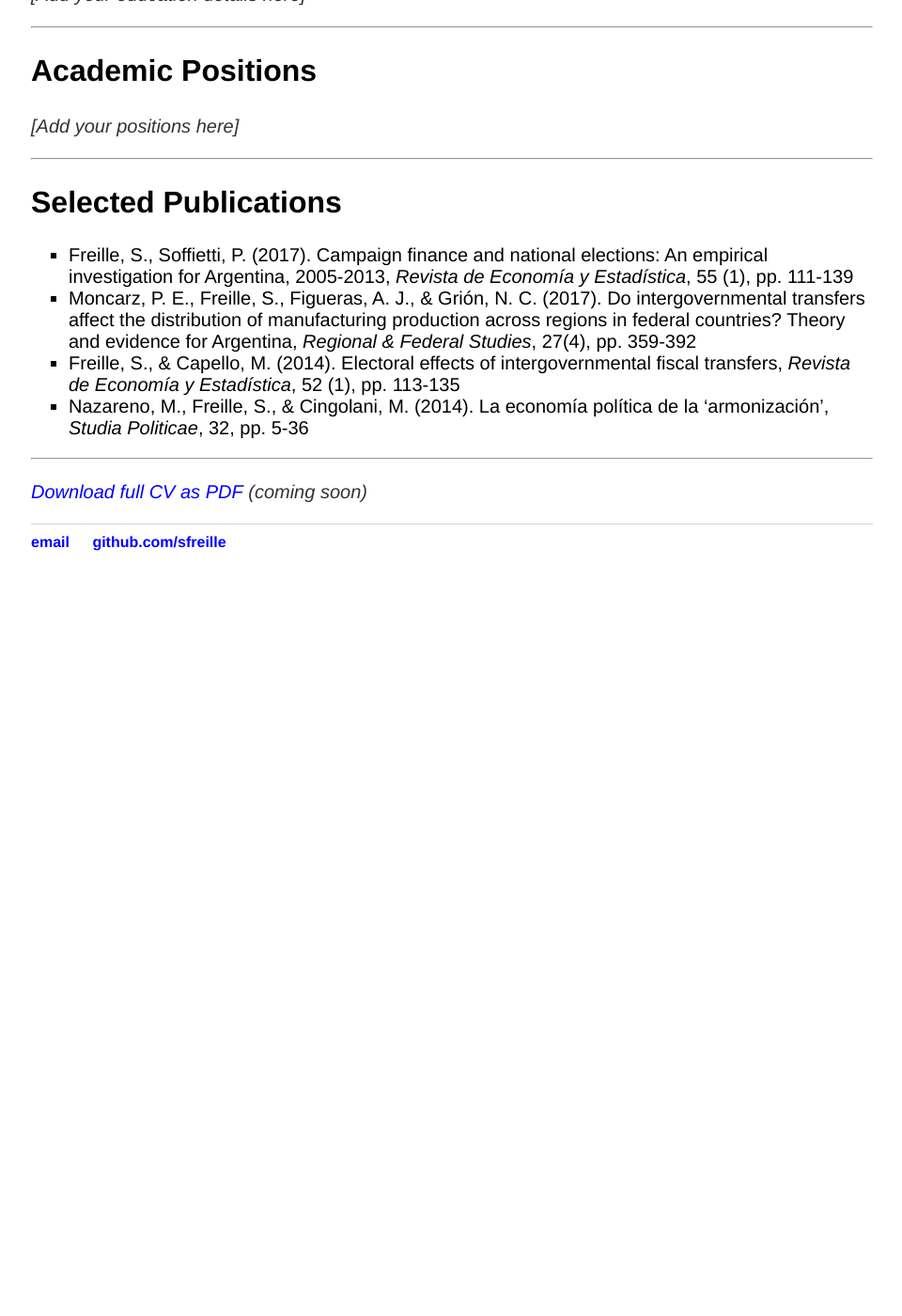
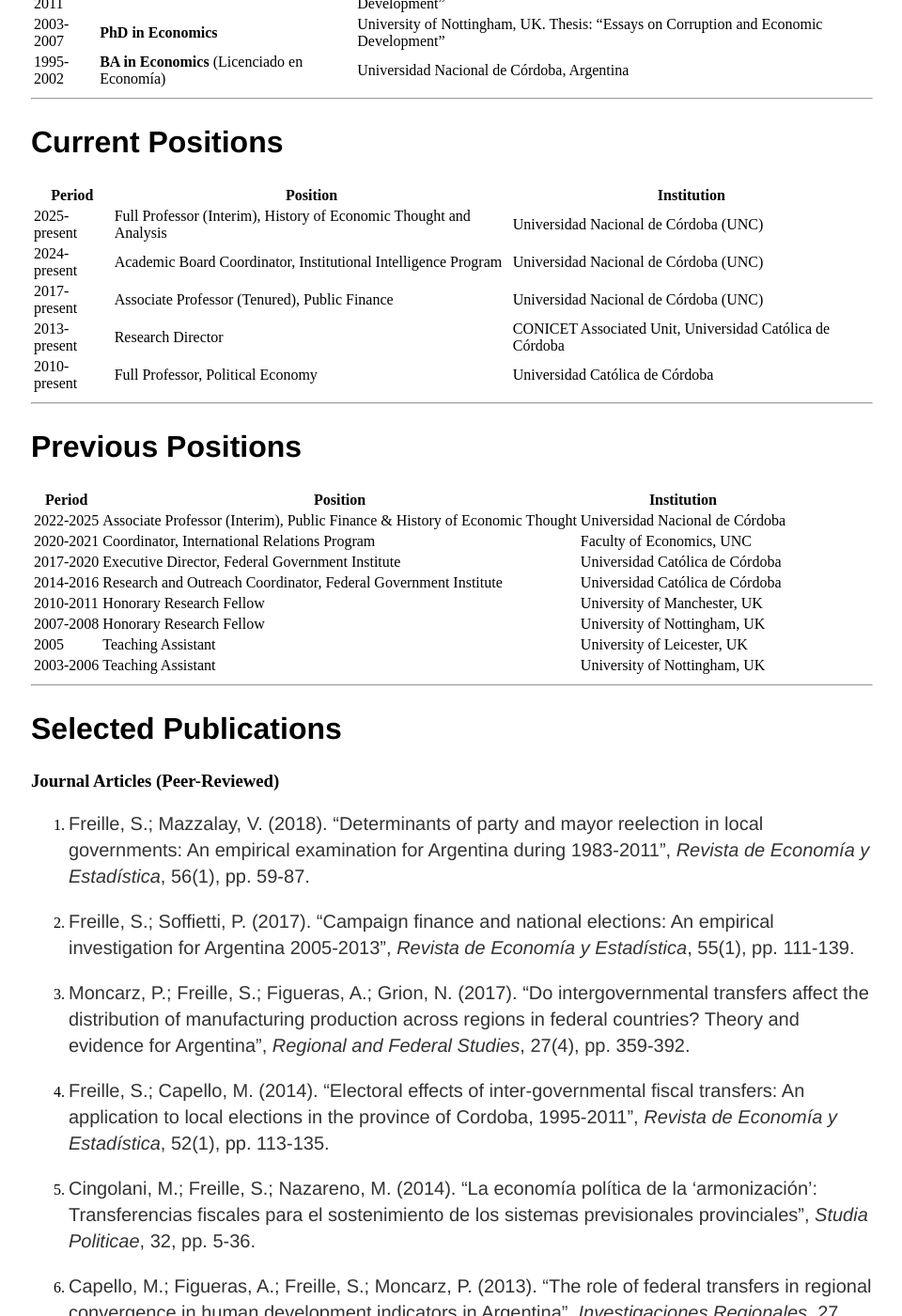
Before and after one commit to sfreille/sfreille.github.io, a Jekyll site: the page built from cv.md, in a window 1280 px wide and 1400 px high, scrolled down 760 px. Shown: the whole window at 94% size, without its empty margins (159-1119 px from the left). Built offline with Jekyll 4.4.1, drawn with Linux system fonts in a browser that asks for light colours; before the commit the page ends 1406 px from its top, so only the background shows below that; some of the changed text lies outside the part shown.

Commit message:
Add complete CV and assets folder structure
- Create assets/files/ and assets/images/ directories
- Add full CV in Spanish (PDF) to assets/files/
- Update cv.md with complete CV content translated to English:
  - Education (PhD Nottingham, BA UNC, Postdoc CONICET)
  - Current and previous academic positions
  - Selected publications (9 journal articles, 4 working papers)
  - Research grants and awards
  - PhD supervision
  - Professional service
  - Languages and software skills
- Link to downloadable PDF at bottom of page

Co-Authored-By: Claude Opus 4.5 <noreply@anthropic.com>

```diff
--- a/cv.md
+++ b/cv.md
@@ -8,43 +8,134 @@ permalink: /cv
 
 ## Sebastián Freille
 
-**Position:** Academic Economist
-**Institution:** Universidad Nacional de Córdoba (UNC)
-**Email:** sebastian.freille@gmail.com
+**Email:** sebastian.freille@gmail.com / sfreille@unc.edu.ar
+**Web:** [sfreille.github.io](https://sfreille.github.io)
 **GitHub:** [sfreille](https://github.com/sfreille)
 
 ---
 
 ## Research Interests
 
-- Public Economics
+- Public Economics and Public Finance
 - Political Economy
-- Sub-national Elections
+- Sub-national Elections and Electoral Politics
 - Political Economy of Redistribution
-- Special Interest Groups
-- Lobbying and Corruption
+- Special Interest Groups, Lobbying and Influence
+- Corruption and Institutional Quality
 
 ---
 
 ## Education
 
-*[Add your education details here]*
+| Year | Degree | Institution |
+|------|--------|-------------|
+| 2009-2011 | **Postdoctoral Research** | CONICET, Argentina. Project: "Decentralization, Corruption and Economic Development" |
+| 2003-2007 | **PhD in Economics** | University of Nottingham, UK. Thesis: "Essays on Corruption and Economic Development" |
+| 1995-2002 | **BA in Economics** (Licenciado en Economía) | Universidad Nacional de Córdoba, Argentina |
 
 ---
 
-## Academic Positions
+## Current Positions
 
-*[Add your positions here]*
+| Period | Position | Institution |
+|--------|----------|-------------|
+| 2025-present | Full Professor (Interim), History of Economic Thought and Analysis | Universidad Nacional de Córdoba (UNC) |
+| 2024-present | Academic Board Coordinator, Institutional Intelligence Program | Universidad Nacional de Córdoba (UNC) |
+| 2017-present | Associate Professor (Tenured), Public Finance | Universidad Nacional de Córdoba (UNC) |
+| 2013-present | Research Director | CONICET Associated Unit, Universidad Católica de Córdoba |
+| 2010-present | Full Professor, Political Economy | Universidad Católica de Córdoba |
+
+---
+
+## Previous Positions
+
+| Period | Position | Institution |
+|--------|----------|-------------|
+| 2022-2025 | Associate Professor (Interim), Public Finance & History of Economic Thought | Universidad Nacional de Córdoba |
+| 2020-2021 | Coordinator, International Relations Program | Faculty of Economics, UNC |
+| 2017-2020 | Executive Director, Federal Government Institute | Universidad Católica de Córdoba |
+| 2014-2016 | Research and Outreach Coordinator, Federal Government Institute | Universidad Católica de Córdoba |
+| 2010-2011 | Honorary Research Fellow | University of Manchester, UK |
+| 2007-2008 | Honorary Research Fellow | University of Nottingham, UK |
+| 2005 | Teaching Assistant | University of Leicester, UK |
+| 2003-2006 | Teaching Assistant | University of Nottingham, UK |
 
 ---
 
 ## Selected Publications
 
-- Freille, S., Soffietti, P. (2017). Campaign finance and national elections: An empirical investigation for Argentina, 2005-2013, *Revista de Economía y Estadística*, 55 (1), pp. 111-139
-- Moncarz, P. E., Freille, S., Figueras, A. J., & Grión, N. C. (2017). Do intergovernmental transfers affect the distribution of manufacturing production across regions in federal countries? Theory and evidence for Argentina, *Regional & Federal Studies*, 27(4), pp. 359-392
-- Freille, S., & Capello, M. (2014). Electoral effects of intergovernmental fiscal transfers, *Revista de Economía y Estadística*, 52 (1), pp. 113-135
-- Nazareno, M., Freille, S., & Cingolani, M. (2014). La economía política de la 'armonización', *Studia Politicae*, 32, pp. 5-36
+### Journal Articles (Peer-Reviewed)
+
+1. Freille, S.; Mazzalay, V. (2018). "Determinants of party and mayor reelection in local governments: An empirical examination for Argentina during 1983-2011", *Revista de Economía y Estadística*, 56(1), pp. 59-87.
+
+2. Freille, S.; Soffietti, P. (2017). "Campaign finance and national elections: An empirical investigation for Argentina 2005-2013", *Revista de Economía y Estadística*, 55(1), pp. 111-139.
+
+3. Moncarz, P.; Freille, S.; Figueras, A.; Grion, N. (2017). "Do intergovernmental transfers affect the distribution of manufacturing production across regions in federal countries? Theory and evidence for Argentina", *Regional and Federal Studies*, 27(4), pp. 359-392.
+
+4. Freille, S.; Capello, M. (2014). "Electoral effects of inter-governmental fiscal transfers: An application to local elections in the province of Cordoba, 1995-2011", *Revista de Economía y Estadística*, 52(1), pp. 113-135.
+
+5. Cingolani, M.; Freille, S.; Nazareno, M. (2014). "La economía política de la 'armonización': Transferencias fiscales para el sostenimiento de los sistemas previsionales provinciales", *Studia Politicae*, 32, pp. 5-36.
+
+6. Capello, M.; Figueras, A.; Freille, S.; Moncarz, P. (2013). "The role of federal transfers in regional convergence in human development indicators in Argentina", *Investigaciones Regionales*, 27, pp. 33-63.
+
+7. Capello, M.; Figueras, A.; Freille, S.; Moncarz, P. (2009). "Fiscal Transfers, Public Sector Wage Premium and the Effects on Private Wages", *Revista de Economía y Estadística*, 0(2), pp. 41-66.
+
+8. Cuestas, J.C.; Freille, S.; O'Gorman, P. (2009). "The Media and Public Agendas: Testing for Media Effects in Argentina during 2003-2008", *Revista de Economía y Estadística*, 0(1), pp. 97-124.
+
+9. **Freille, S.; Haque, M.E.; Kneller, R. (2007). "A Contribution to the Empirics of Press Freedom and Corruption", *European Journal of Political Economy*, 23(4), pp. 838-862.**
+
+### Working Papers
+
+1. Freille, S. (2022). "Winner's purse: Presidents and governors in Argentina during 2003-2019".
+
+2. Avramovich, C.; Freille, S.; Moncarz, P.; Soffietti, P. (2019). "Inside the Revolving Door: Campaign Finance, Lobbying Meetings and Public Contracts. An Investigation for Argentina", *CAF Working Paper* N° 2019/03.
+
+3. Freille, S.; Haque, M.E.; Kneller, R. (2007). "Federalism, decentralisation and corruption", SSRN 951110.
+
+4. Freille, S.; Haque, M.E.; Kneller, R. (2007). "Decentralisation, corruption and economic development", SSRN 985638.
 
 ---
 
-*[Download full CV as PDF](#)* *(coming soon)*
+## Research Grants (as Principal Investigator)
+
+- **2018-2020**: "Interest groups, influence and economic and political effects" - SECyT, Universidad Nacional de Córdoba
+- **2018-2019**: Research Grant, CAF - Development Bank of Latin America (USD 10,000)
+- **2016-2019**: "Interest groups, influence and economic and political outcomes" - Universidad Católica de Córdoba / CONICET
+- **2014-2016**: "Money and politics in Argentina: Campaign finance, electoral outcomes and policy choice" - Universidad Católica de Córdoba / CONICET
+
+---
+
+## Awards and Fellowships
+
+- **2009**: Best Paper Award (under 35), IX Arnoldshain Seminar, Punta del Este, Uruguay
+- **2009-2011**: CONICET Postdoctoral Fellowship
+- **2005-2006**: Doctoral Scholarship, School of Economics, University of Nottingham
+- **2003-2005**: ALFA II Programme Doctoral Scholarship (EU-Latin America)
+
+---
+
+## PhD Supervision
+
+- **Franco Aguirre** (CONICET Fellow): Argentine foreign policy towards non-traditional partners
+- **Pablo Soffietti** (CONICET Fellow): Economic interest groups in Córdoba province, 1976-2015
+- **Matías Caro** (CONICET Fellow): Insecurity, inequality, and institutional quality
+
+---
+
+## Professional Service
+
+- **2021-present**: Board Member (Vocal), Asociación Argentina de Economía Política (AAEP)
+- **2016-present**: Paper Evaluation Committee, AAEP Annual Meeting
+- **2017-present**: Executive Committee, Jornadas Internacionales de Finanzas Públicas
+- **2016-present**: Academic Committee, PhD in Politics and Government, Universidad Católica de Córdoba
+
+---
+
+## Languages and Software
+
+- **English**: Fluent (reading, writing); Very good (speaking)
+- **Software**: R (advanced), LaTeX (advanced), Python (basic)
+
+---
+
+[Download full CV in Spanish (PDF)](/assets/files/freille_cv_es.pdf)
```
Also changed, not shown: 1 other file.
